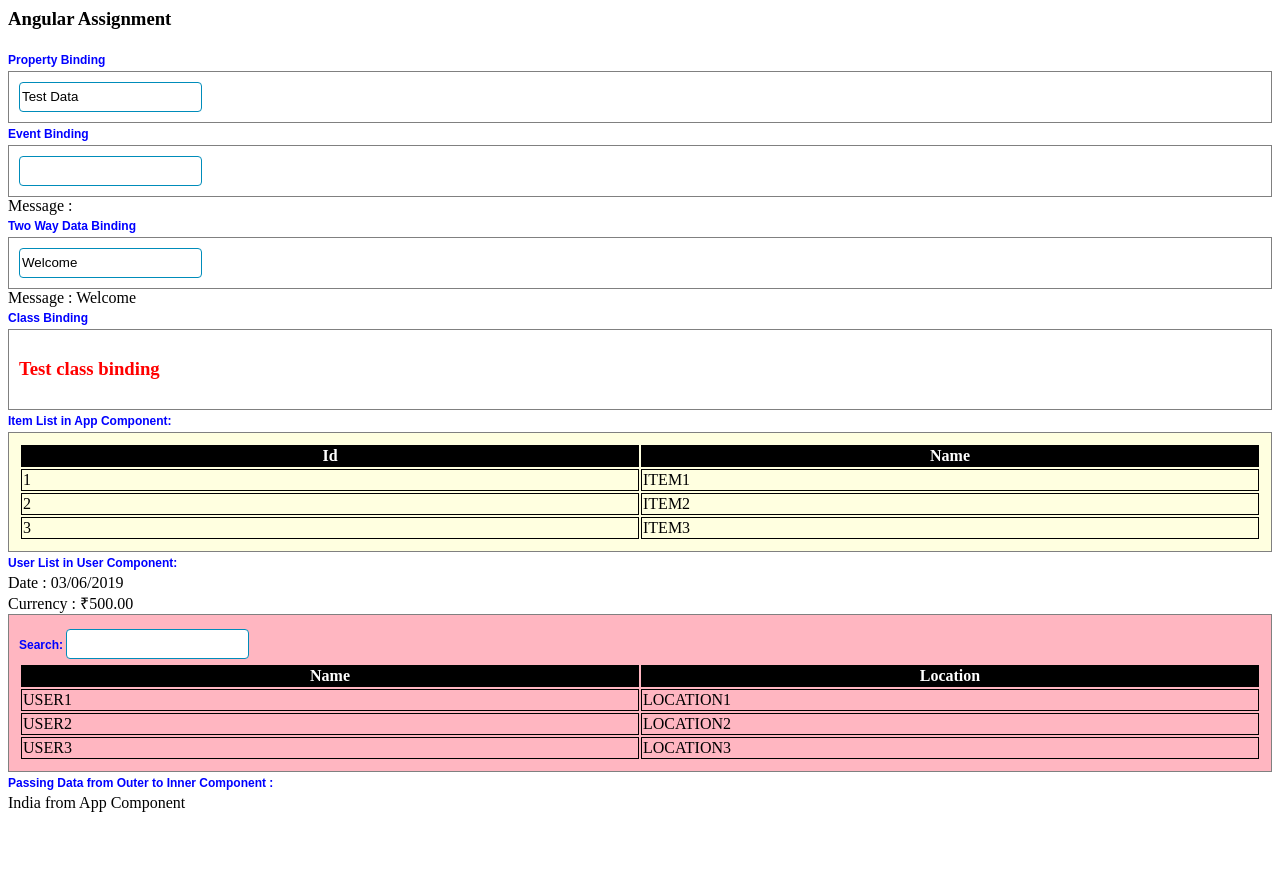
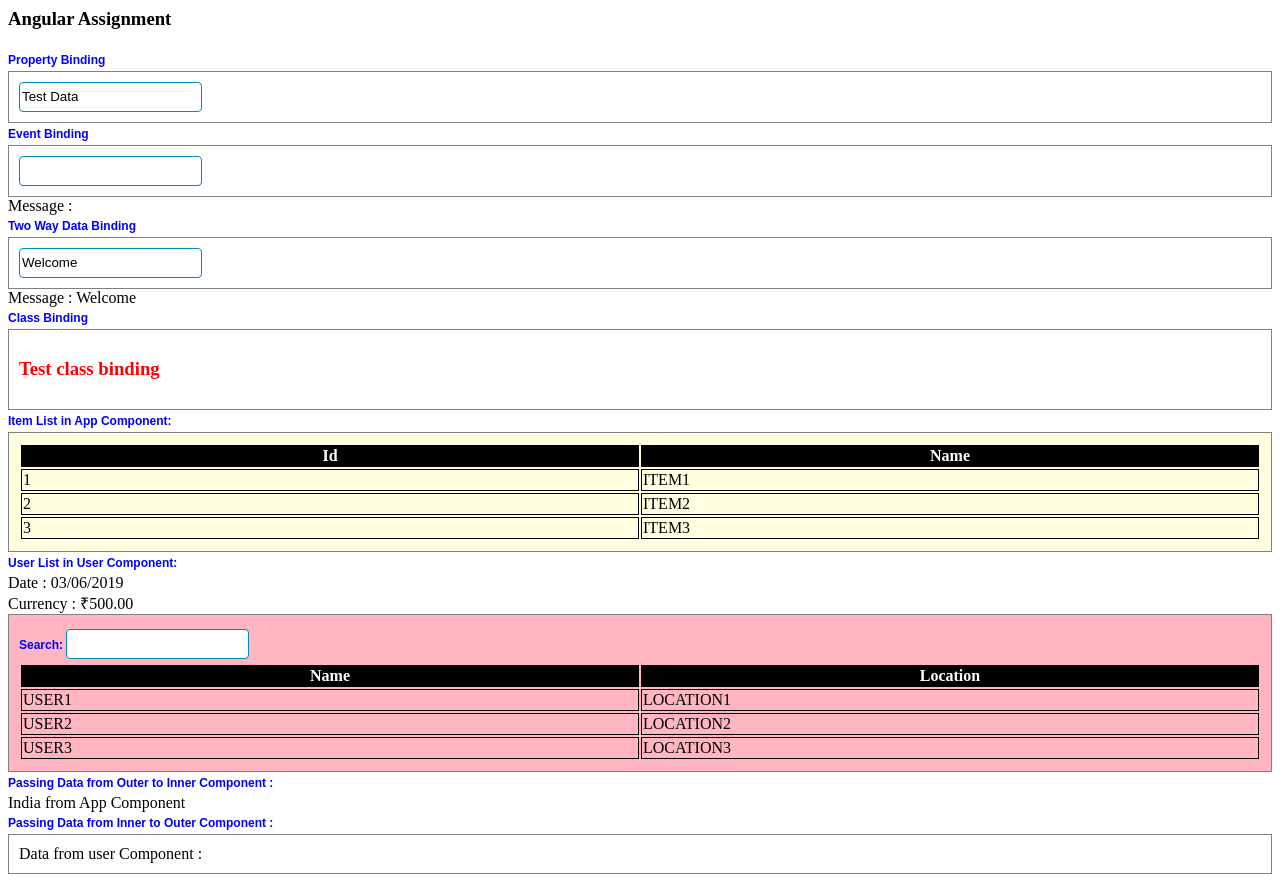
Before and after one commit to mougithub19/angular-assignment-moupiya, an Angular app: page /users in a window 1280 px wide. Before the commit the page ends 820 px from the top, so only its background shows below. Built offline with nearby package versions, Linux system fonts and the light colour scheme.

Commit message:
4 files modified

```diff
--- a/src/app/app.component.html
+++ b/src/app/app.component.html
@@ -27,4 +27,7 @@
     </div>
 
 
-    <app-users [countryname]="country"></app-users>
+    <app-users [countryname]="country" (itemclicked)='showMessage($event)'></app-users>
+
+    <div class="label_hd">Passing Data from Inner to Outer Component : </div>
+    <div class="module">Data from user Component : {{ display_msg }}</div>
--- a/src/app/app.component.ts
+++ b/src/app/app.component.ts
@@ -32,5 +32,9 @@
       }
     ];
   country:string = "India from App Component";
+  display_msg:string="";
+  showMessage(value:string):void{
+    this.display_msg=value;
+  }
 
 }
--- a/src/app/users/users.component.html
+++ b/src/app/users/users.component.html
@@ -14,7 +14,7 @@
       <th class="container_hd">Location</th>
 
     <tr *ngFor = "let user_data of userdata | users : nameFilter">
-      <td class="container_body">{{ user_data.name |uppercase }}</td>
+      <td class="container_body"><a (click)='emitEvent(user_data.id)'>{{ user_data.name |uppercase }}</a></td>
       <td class="container_body">{{ user_data.location |uppercase }}</td>
     </tr>
     </table>
--- a/src/app/users/users.component.ts
+++ b/src/app/users/users.component.ts
@@ -1,4 +1,4 @@
-import { Component, OnInit, Input } from '@angular/core';
+import { Component, OnInit, Input, EventEmitter, Output } from '@angular/core';
 import { Users } from './users';
 @Component({
   selector: 'app-users',
@@ -34,6 +34,10 @@
       }
     ];
     @Input() countryname:string;
+    emitEvent(val:string):void{
+      this.itemclicked.emit(val);
+    }
+    @Output() itemclicked:EventEmitter<string>=new EventEmitter<string>();
 
 
 
```
